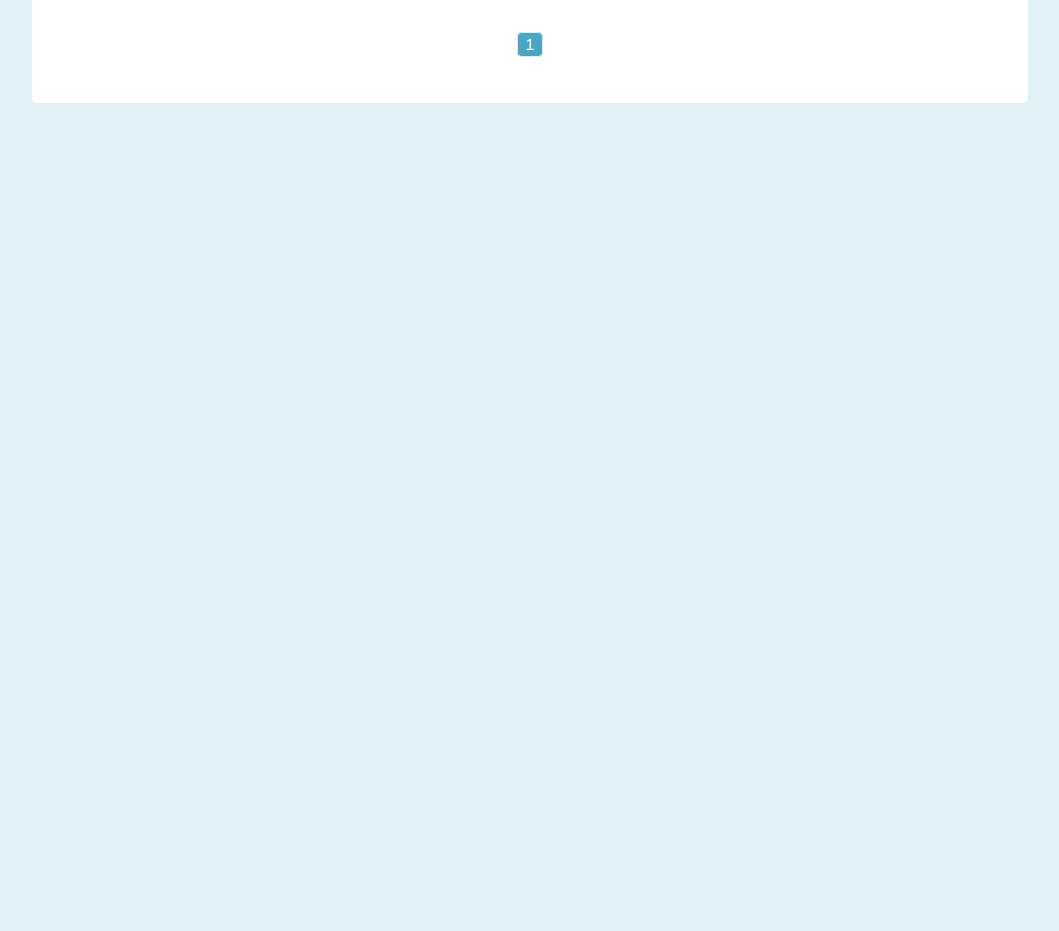
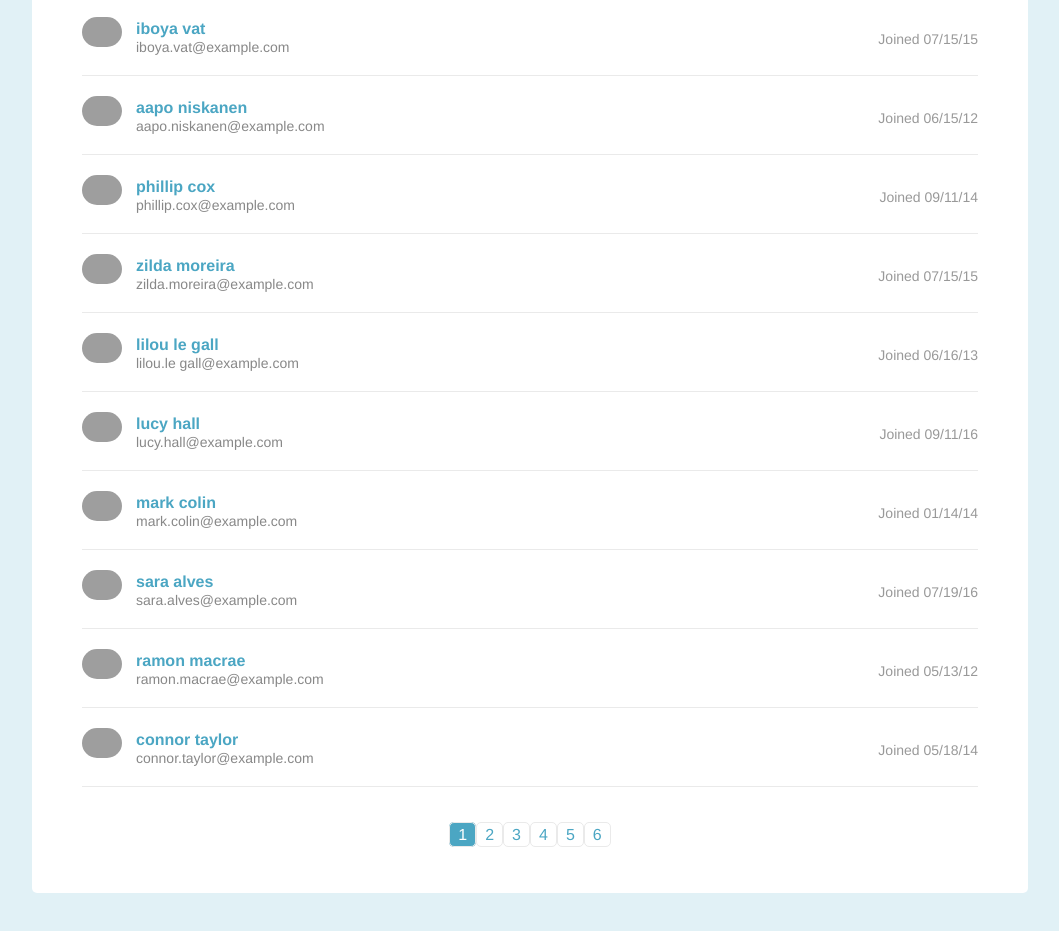
Before and after one commit to akashs09/Treehouse-fsjs-project2, a plain HTML site: page index.html in a window 1280 px wide. Shown: the part 137-1068 px from the top of the page, without its empty margins (110-1169 px from the left). Before the commit the page ends 800 px from the top, so only its background shows below. Drawn offline with nearby package versions, Linux system fonts and the light colour scheme; grey boxes are pictures that could not be loaded.

Commit message:
second commit

```diff
--- a/index.html
+++ b/index.html
@@ -35,7 +35,7 @@
                    <span class="date">Joined 06/15/12</span>
            </div>
         </li>
-        <!-- <li class="student-item cf">
+        <li class="student-item cf">
             <div class="student-details">
                 <img class="avatar" src="https://randomuser.me/api/portraits/thumb/men/34.jpg">
                 <h3>phillip cox</h3>
@@ -554,7 +554,7 @@
             <div class="joined-details">
                    <span class="date">Joined 05/14/13</span>
            </div>
-        </li> -->
+        </li>
       </ul>
       <!--  dynamically add pagination links here -->
 
--- a/pagination_filter_script.js
+++ b/pagination_filter_script.js
@@ -1,8 +1,8 @@
 
 $(document).ready(function() {
 //store entire list
-const $studentList = $(".student-item");
-console.log($studentList);
+const studentList = document.querySelectorAll(".student-item");
+
 //grab refrerence to ul for event delegation
 const listBubble = document.querySelector('ul.student-list');
 
@@ -14,12 +14,11 @@ $('button').click(function() {
 });
 
 
-appendPageLinks($studentList);
+appendPageLinks(studentList);
 
-function appendPageLinks($studentList)
+function appendPageLinks(studentList)
 {
-  let studentListLength = $studentList.length; //11
-  console.log(studentListLength);
+  let studentListLength = studentList.length; //11
   //create # of pages (10 per page)
   let numOfPages = Math.ceil(studentListLength/10); //2
   //start dynamically creating the page links section
@@ -38,30 +37,28 @@ function appendPageLinks($studentList)
   $('.student-list').append($paginationLinksHTML);
   //find the active page number and assign it
   let pageActive = $('.active').text();
-  showPage(pageActive, $studentList);
+  showPage(pageActive, studentList);
   listBubble.addEventListener('click', (event) => {
     //  $('.active').toggleClass('active');
     $('.active').removeClass('active');
     $(event.target).addClass('active');
-    showPage(event.target.textContent,$studentList);
+    showPage(event.target.textContent,studentList);
   });
 
 }
 
-function showPage(pageActive, $studentList){
+function showPage(pageActive, studentList){
   $('.student-item').hide();
   let startIndex = 10*pageActive-10;
   let endIndex = 10*pageActive-1;
   //loop through and display only the selected students based on pg#
   for (let i = startIndex; i <= endIndex; i++) {
-    // if (studentList[i] === null) {
-    //   break;
-    // }
-  //   // studentList[i].style.display= 'block';
-    studentList[i].getElementsByTagName('li')[0].style.display = 'block';
-  //
-  // }
-}
+    if (studentList[i] === null) {
+      break;
+    }
+    studentList[i].style.display= 'block';
+
+  }
 }
 
 
```
Also changed, not shown: 1 other file.
